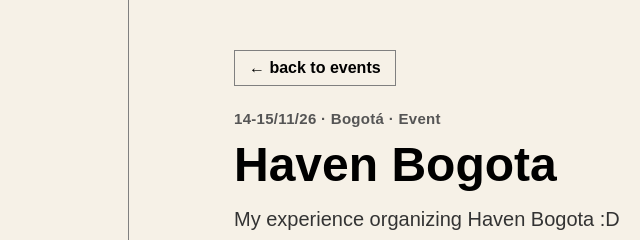
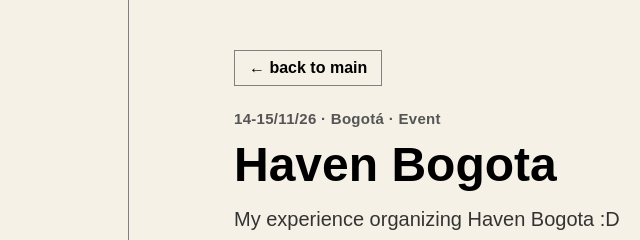
Before and after one commit to Bimbot-afk/bimbotfolio, a plain HTML site: page haven-bog.html in a window 1280 px wide. Shown: the top 240 px of the page, 93-733 px from the left. Drawn offline with Linux system fonts and the light colour scheme.

Commit message:
fix: correct typo

```diff
--- a/haven-bog.html
+++ b/haven-bog.html
@@ -27,7 +27,7 @@
 
     <main class="layer doc_layer">
         <article class="doc_article">
-            <a class="doc_back_link" href="index.html#events">&larr; back to events</a>
+            <a class="doc_back_link" href="index.html#events">&larr; back to main</a>
 
             <header class="doc_header">
                 <p class="doc_meta">14-15/11/26 · Bogotá · Event</p>
```
